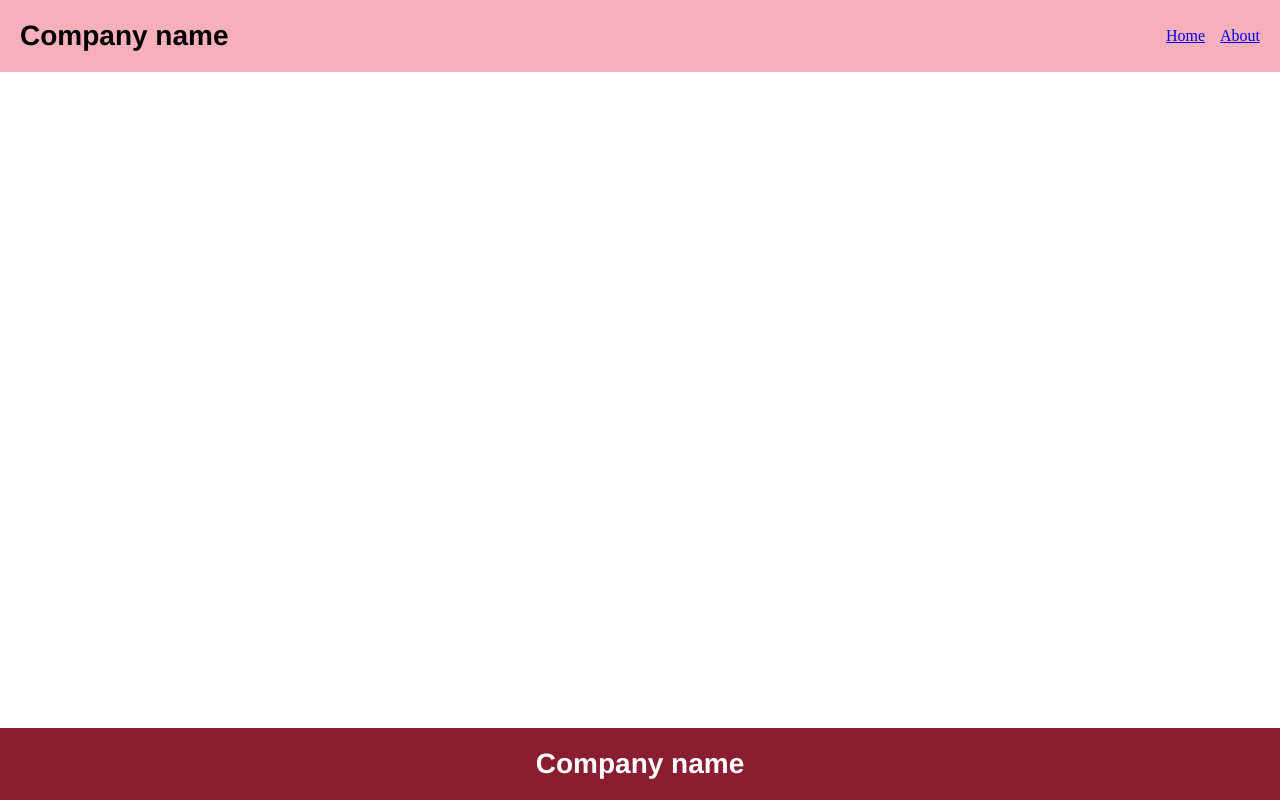
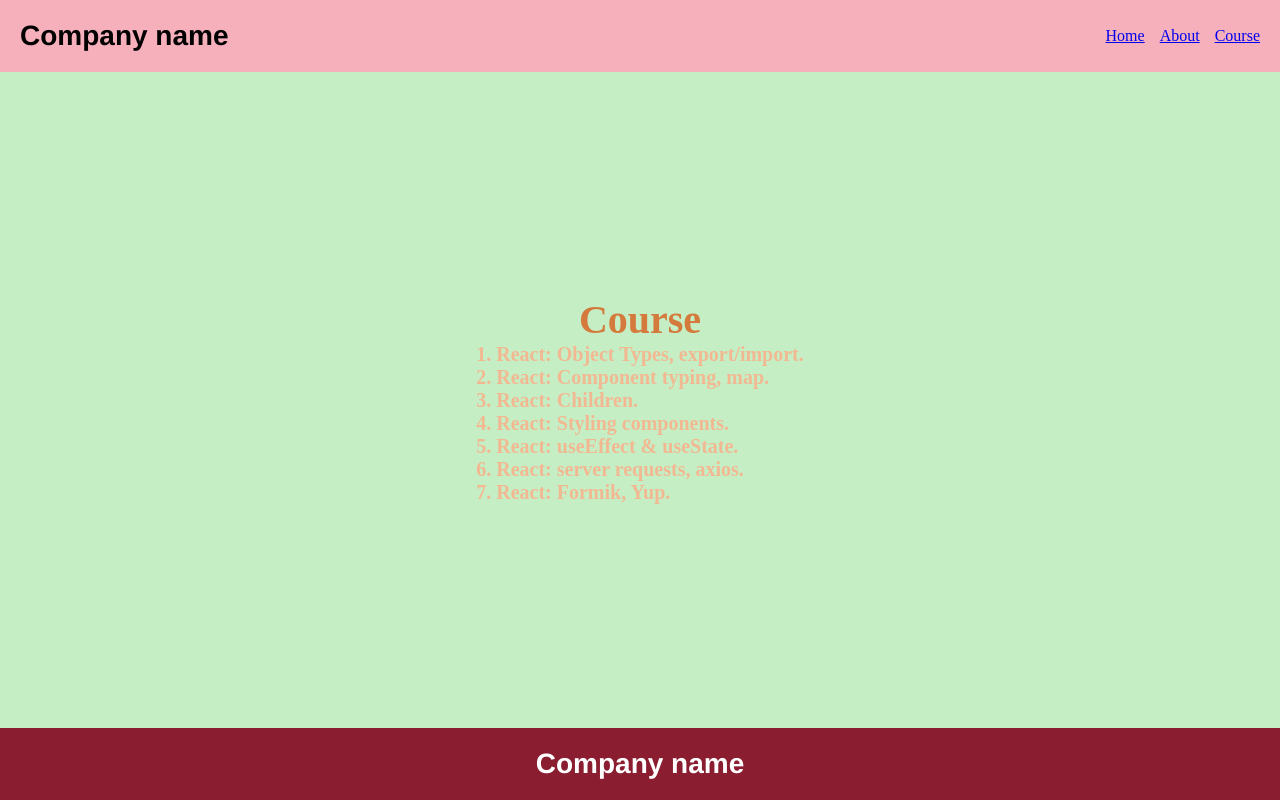
Before and after one commit to OliinykOlha/55_react_ts, a React (Vite) app: page /course in a window 1280 px wide. Built offline with nearby package versions, Linux system fonts and the light colour scheme.

Commit message:
add Homework 16

```diff
--- a/src/App.tsx
+++ b/src/App.tsx
@@ -4,6 +4,7 @@ import Layout from "./components/Layout/Layout"
 import About from "./pages/About/About"
 import Home from "./pages/Home/Home"
 import GlobalStyles from "./styles/GlobalStyles"
+import Course from './pages/Course/Course';
 
 //Lessons imports
 // импорт компонента Lesson06 по умолчанию
@@ -51,6 +52,7 @@ function App() {
           который должен быть вызван, если выполнен переход по этому маршруту */}
           <Route path='/' element={<Home />}/>
           <Route path='/about' element={<About />}/>
+          <Route path='/course' element={<Course />}/>
         </Routes>
       </Layout>
     </BrowserRouter>
--- a/src/components/Layout/Layout.tsx
+++ b/src/components/Layout/Layout.tsx
@@ -20,6 +20,7 @@ function Layout({children} : LayoutProps) {
           страницу по маршруту через prop to */}
           <NavLink to='/'>Home</NavLink>
           <NavLink to='/about'>About</NavLink>
+          <NavLink to='/course'>Course</NavLink>
         </Nav>
       </Header>
       <Main>{children}</Main>
--- /dev/null
+++ b/src/pages/Course/Course.tsx
@@ -0,0 +1,20 @@
+import { CourseWrapper, Title, Topics } from "./styles";
+
+function Course () {
+    return (
+    <CourseWrapper>
+        <Title>Course</Title>
+        <Topics>
+           {`1. React: Object Types, export/import.
+            2. React: Сomponent typing, map.
+            3. React: Children.
+            4. React: Styling components.
+            5. React: useEffect & useState.
+            6. React: server requests, axios.
+            7. React: Formik, Yup.`}
+        </Topics>
+    </CourseWrapper>
+    )
+}
+
+export default Course;
--- /dev/null
+++ b/src/pages/Course/styles.ts
@@ -0,0 +1,22 @@
+import styled from '@emotion/styled';
+
+export const CourseWrapper = styled.div`
+display: flex;
+flex-direction: column;
+align-items: center;
+justify-content: center;
+flex: 1;
+padding: 60px;
+background-color: #c6eec5;;
+`
+export const Title = styled.div`
+font-size: 40px;
+color: rgb(213, 122, 61);
+font-weight: bold;
+`;
+export const Topics = styled.div`
+white-space: pre-line;
+font-size: 20px;
+color: rgb(242, 184, 146);
+font-weight: bold;
+`;
--- a/src/pages/Home/styles.ts
+++ b/src/pages/Home/styles.ts
@@ -10,7 +10,7 @@ padding: 60px;
 background-color: rgb(232, 238, 197);
 `;
 
-export const Title = styled.h1`
+export const Title = styled.div`
 font-size: 40px;
 font-weight: bold;
 color: #F54C51
```
Also changed, not shown: src/consultations/Consultation06/Consultation06.tsx (+7 -0 lines).
